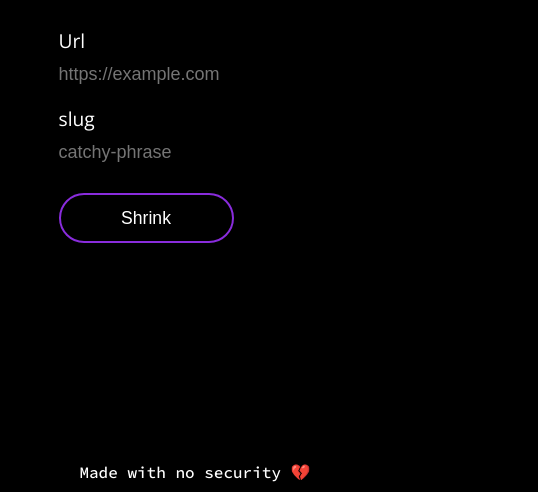
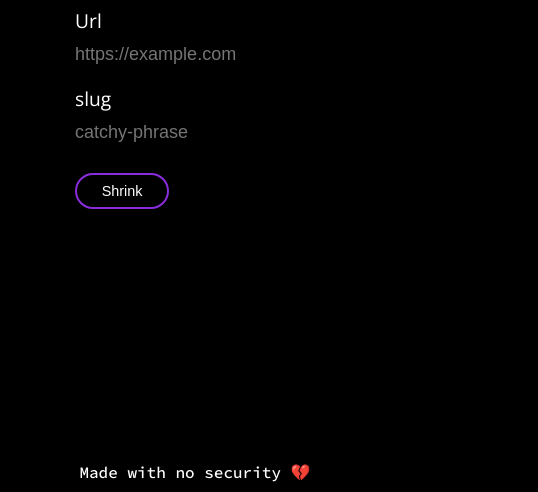
Before and after one commit to girishsavlesha/urlshortner, a website: page public/index.html in a window 390 px wide. Shown: the part 352-844 px from the top of the page, 538 px wide, since content can reach past the window. Drawn offline with nearby package versions, Linux system fonts and the light colour scheme.

Commit message:
minor UI bugs

```diff
--- a/public/style.css
+++ b/public/style.css
@@ -15,7 +15,8 @@ main a{color :#fff;text-decoration: none;}
 .title{font-size: 2rem;}
 .content-wrapper{
     color: #fff;
-    width: 70vw;
+    max-width: 70vw;
+    overflow: hidden;
 }
 .desc{font-size: 1.5rem;}
 form{
@@ -107,3 +108,27 @@ footer p{font-family: 'Source Code Pro', monospace;color: #fff;}
         transform: scale(1) rotate(0)
       }
 }
+
+
+@media only screen and (max-width: 699px ){
+    .title{
+        font-size: 1.2rem;
+    }
+}
+
+@media only screen and (max-width: 450px ){
+    .content-wrapper{
+        max-width: 90vw;
+    }
+    .desc{
+        font-size: 1rem;
+    }
+    .title{
+        font-size: 1rem;
+    }
+    button.btnShrink{
+        width: 94px;
+        height: 36px;
+        font-size: 0.9rem;
+    }
+}
```
